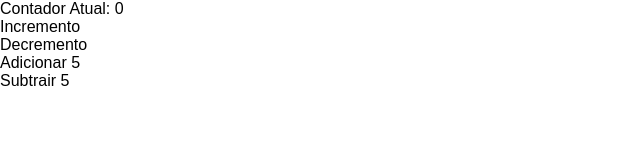
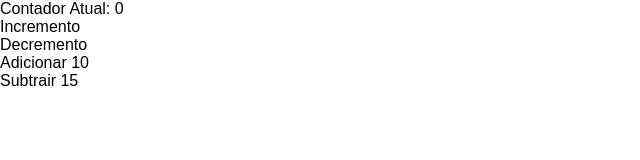
Before and after one commit to codingscode/React_Redux, a React (Create React App) app in the folder pasta27/: page / in a window 1280 px wide. Shown: the top 160 px of the page, without its empty margins (0-640 px from the left). Built offline with nearby package versions, Linux system fonts and the light colour scheme.

Commit message:
parte 14

```diff
--- a/pasta27/src/containers/Contador/Contador.js
+++ b/pasta27/src/containers/Contador/Contador.js
@@ -33,8 +33,8 @@ class Contador extends Component {
                 <SaidaContador valor={this.props.cont} />
                 <ControleContador rotulo="Incremento" clicado={this.props.emIncrementoContador} />
                 <ControleContador rotulo="Decremento" clicado={() => this.tratarMudancaContador( 'dec' )}  />
-                <ControleContador rotulo="Adicionar 5" clicado={() => this.tratarMudancaContador( 'adic', 5 )}  />
-                <ControleContador rotulo="Subtrair 5" clicado={() => this.tratarMudancaContador( 'subt', 5 )}  />
+                <ControleContador rotulo="Adicionar 10" clicado={this.props.emAdicionarContador}  />
+                <ControleContador rotulo="Subtrair 15" clicado={this.props.emSubstrairContador}  />
             </div>
         )
     }
--- a/pasta27/src/store/reducer.js
+++ b/pasta27/src/store/reducer.js
@@ -17,13 +17,13 @@ const reducer = (state = stateInicial, acao) => {
 
     if (acao.type === 'ADIC') {
         return {
-           contador: state.contador + 5
+           contador: state.contador + acao.valor
         }
     }
 
     if (acao.type === 'SUBTR') {
         return {
-           contador: state.contador -5
+           contador: state.contador - acao.valor
         }
     }
 
```
Also changed, not shown: pasta27/instru.txt.
